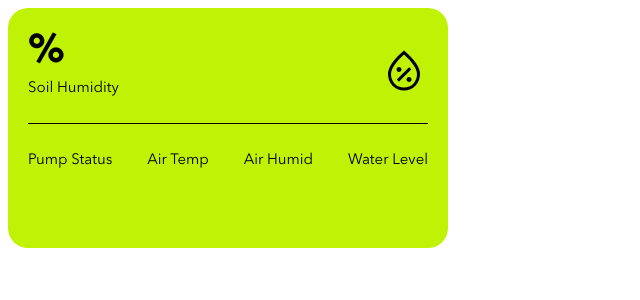
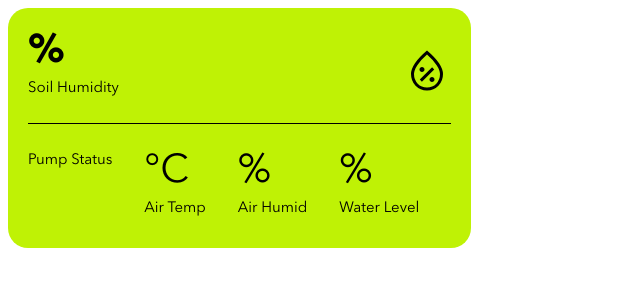
Before and after one commit to Ridhoalharits/DhiorGarden, a React (Create React App) app: page / in a window 1280 px wide. Shown: the top 300 px of the page, without its empty margins (0-640 px from the left). Built offline with nearby package versions, Linux system fonts and the light colour scheme; no server answers.

Commit message:
update add satuan

```diff
--- a/src/components/CardStatus/CardStatus.css
+++ b/src/components/CardStatus/CardStatus.css
@@ -9,7 +9,7 @@
 }
 
 .card {
-	width: 400px;
+	display: inline-block;
 	height: 200px;
 	background-color: #bff205;
 	border-radius: 20px;
@@ -56,3 +56,15 @@
 	margin-top: 4px;
 	text-align: left;
 }
+
+.component {
+	display: inline-block;
+	margin-right: 32px;
+}
+
+.satuan {
+	font-family: "Avenir-Regular";
+	font-size: 40px;
+	text-align: left;
+	margin: 0px;
+}
--- a/src/components/CardStatus/CardStatus.js
+++ b/src/components/CardStatus/CardStatus.js
@@ -22,15 +22,24 @@ function CardStatus(props) {
 					<p className="text-status">Pump Status</p>
 				</div>
 				<div className="component">
-					<p className="detail-text-status">{props.air_temp}</p>
+					<p className="detail-text-status">
+						{props.air_temp}
+						<span className="satuan">°C</span>
+					</p>
 					<p className="text-status">Air Temp</p>
 				</div>
 				<div className="component">
-					<p className="detail-text-status">{props.air_humid}</p>
+					<p className="detail-text-status">
+						{props.air_humid}
+						<span className="satuan">%</span>
+					</p>
 					<p className="text-status">Air Humid</p>
 				</div>
 				<div className="component">
-					<p className="detail-text-status">{props.water_level}</p>
+					<p className="detail-text-status">
+						{props.water_level}
+						<span className="satuan">%</span>
+					</p>
 					<p className="text-status">Water Level</p>
 				</div>
 			</div>
```
